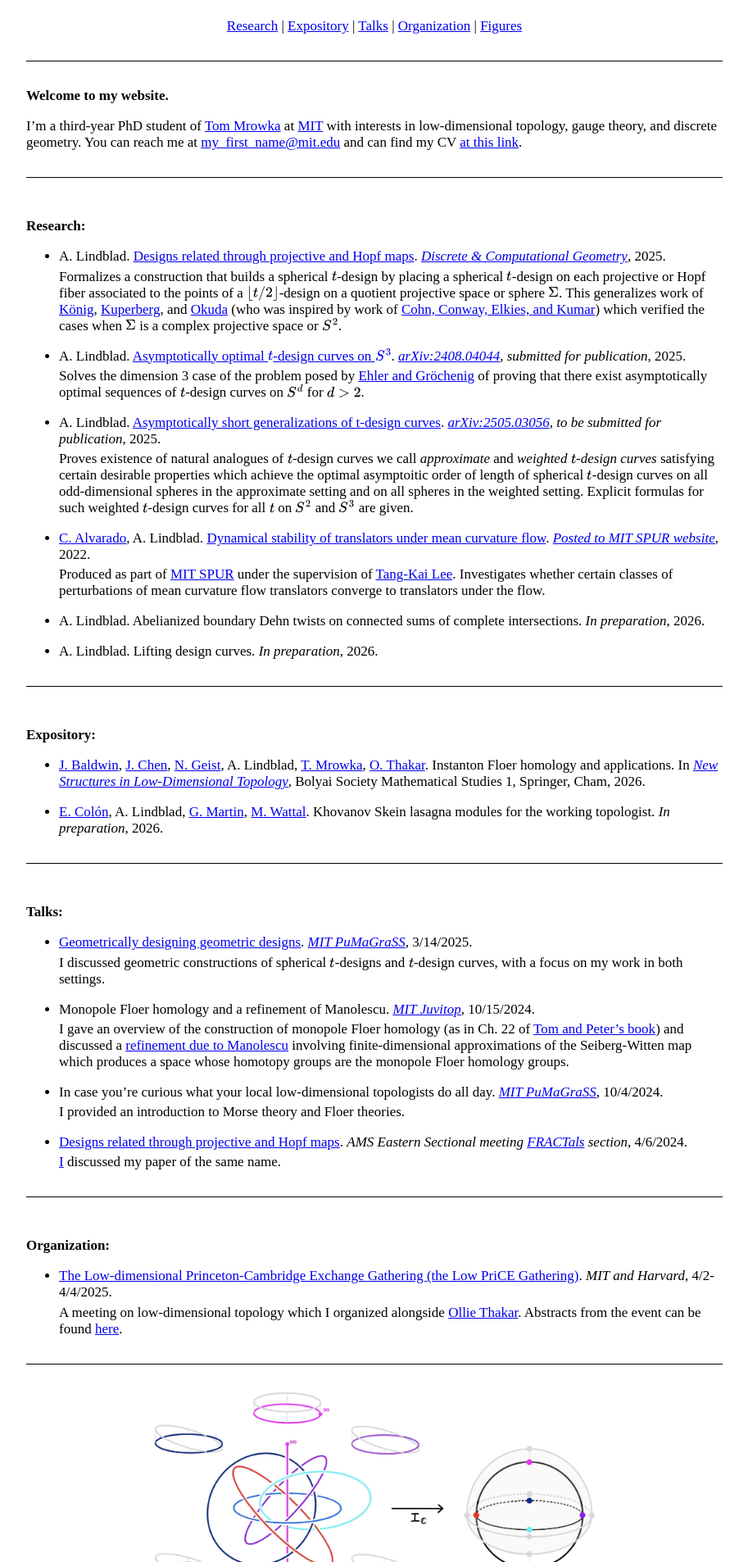
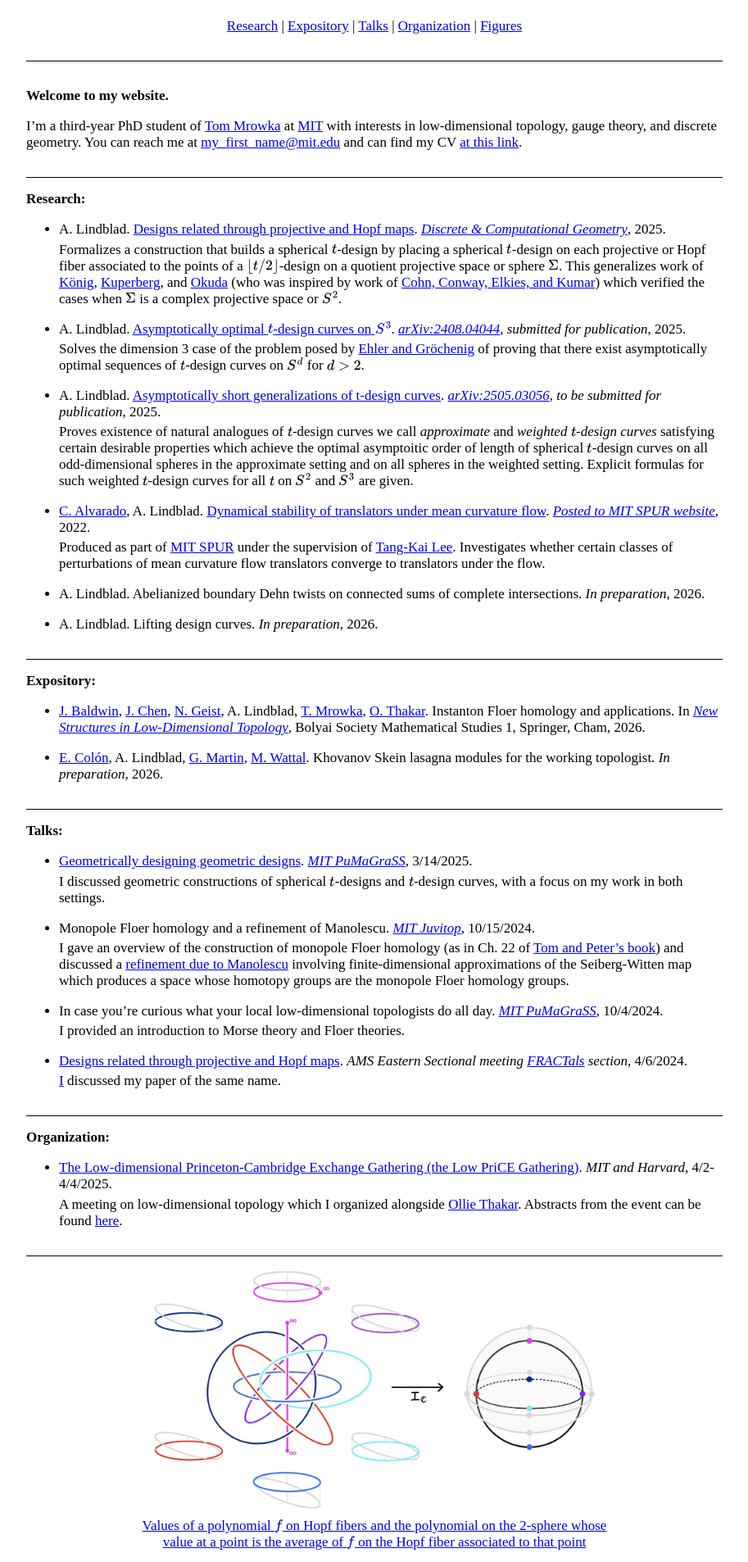
Before and after one commit to AyodejiLindblad/AyodejiLindblad.github.io, a Jekyll site: the page built from index.md, in a window 1280 px wide. Shown: the part 359-2265 px from the top of the page at 82% size, without its empty margins (183-1096 px from the left). Built offline with Jekyll 4.4.1, drawn with Linux system fonts in a browser that asks for light colours; some web fonts are replaced.

Commit message:
Trying this...

```diff
--- a/resources/style/main.css
+++ b/resources/style/main.css
@@ -90,7 +90,7 @@ html, body {
   display: block;
   height: 0;
   /* This creates the “blank line above” while keeping layout unchanged */
-  padding-top: 1rem;
+  padding-top: 0rem;
   margin-top: -1rem;
   /* invisible and non-interactive */
   visibility: hidden;
```
